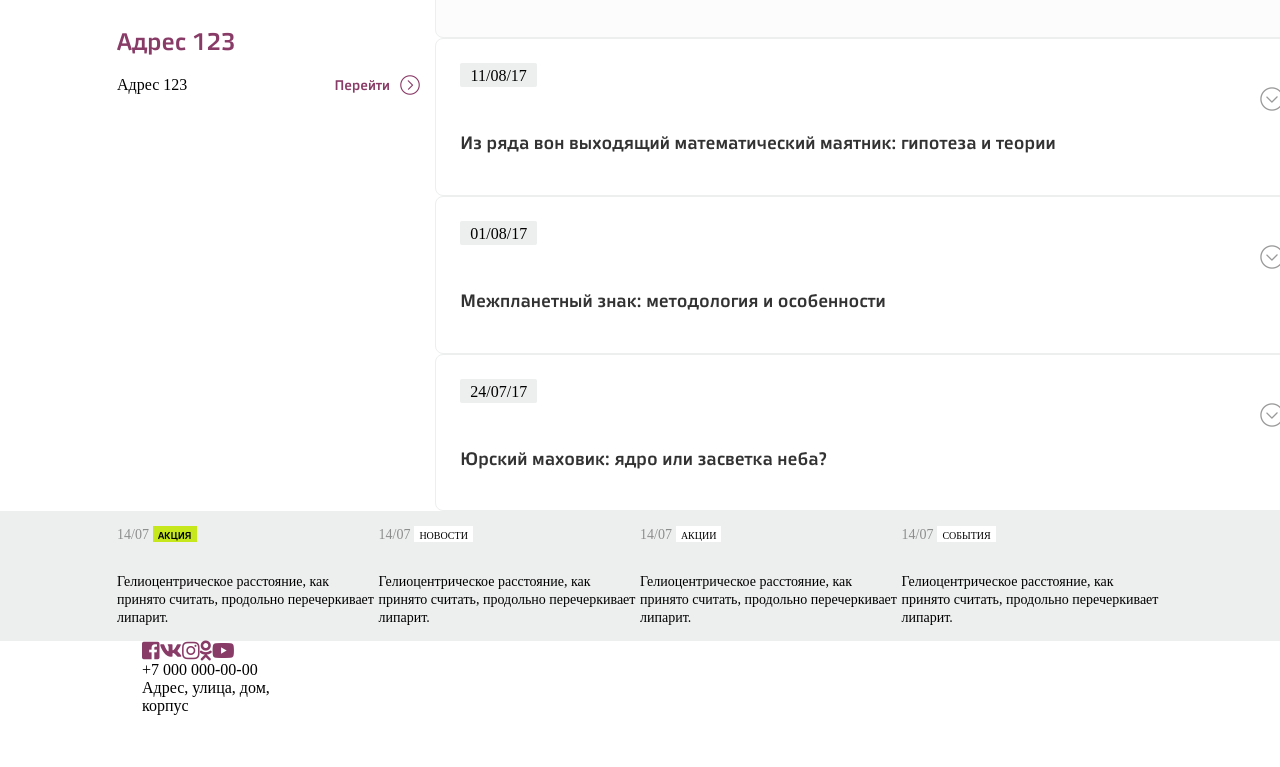
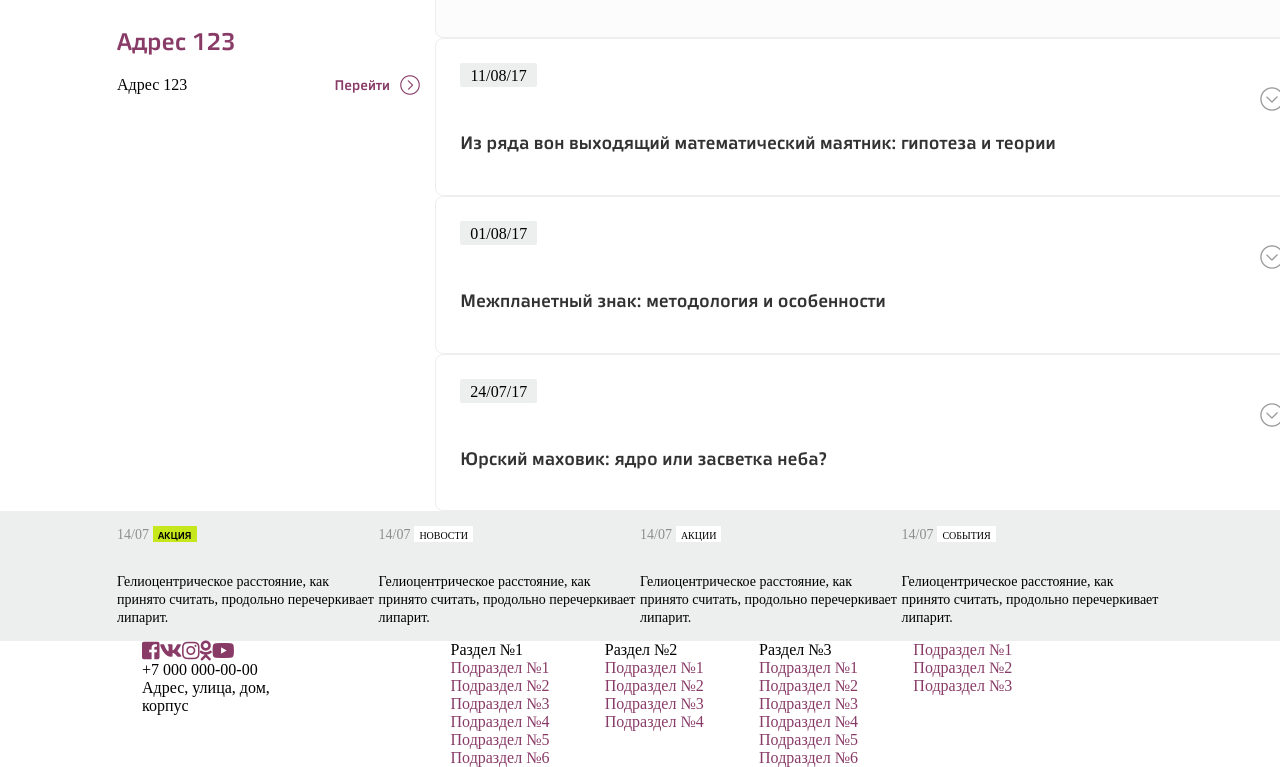
Before and after one commit to coatceatl/layout-company, a website: page index.html in a window 1280 px wide. Shown: the part 949-1716 px from the top of the page. Before the commit the page ends 1664 px from the top, so only its background shows below. Drawn offline with Linux system fonts and the light colour scheme; files whose address does not match are found by name; a web font is replaced by a local one.

Commit message:
added content to footer

```diff
--- a/index.html
+++ b/index.html
@@ -244,13 +244,53 @@
           <div class='phone'>+7 000 000-00-00</div>
           <div class='adress'>Адрес, улица, дом, корпус</div>
         </div>
+        <div class='col-1-of-6'></div>
         <div class='col-1-of-6'>
+          <div class='footer-nav'>
+            <div class='footer-nav__title'>Раздел №1</div>
+            <ul class='footer-nav__list'>
+              <li><a href='#'>Подраздел №1</a></li>
+              <li><a href='#'>Подраздел №2</a></li>
+              <li><a href='#'>Подраздел №3</a></li>
+              <li><a href='#'>Подраздел №4</a></li>
+              <li><a href='#'>Подраздел №5</a></li>
+              <li><a href='#'>Подраздел №6</a></li>
+            </ul>
+          </div>
         </div>
         <div class='col-1-of-6'>
+          <div class='footer-nav'>
+            <div class='footer-nav__title'>Раздел №2</div>
+            <ul class='footer-nav__list'>
+              <li><a href='#'>Подраздел №1</a></li>
+              <li><a href='#'>Подраздел №2</a></li>
+              <li><a href='#'>Подраздел №3</a></li>
+              <li><a href='#'>Подраздел №4</a></li>
+            </ul>
+          </div>
         </div>
         <div class='col-1-of-6'>
+          <div class='footer-nav'>
+            <div class='footer-nav__title'>Раздел №3</div>
+            <ul class='footer-nav__list'>
+              <li><a href='#'>Подраздел №1</a></li>
+              <li><a href='#'>Подраздел №2</a></li>
+              <li><a href='#'>Подраздел №3</a></li>
+              <li><a href='#'>Подраздел №4</a></li>
+              <li><a href='#'>Подраздел №5</a></li>
+              <li><a href='#'>Подраздел №6</a></li>
+            </ul>
+          </div>
         </div>
         <div class='col-1-of-6'>
+          <div class='footer-nav'>
+            <div class='footer-nav__title'></div>
+            <ul class='footer-nav__list'>
+              <li><a href='#'>Подраздел №1</a></li>
+              <li><a href='#'>Подраздел №2</a></li>
+              <li><a href='#'>Подраздел №3</a></li>
+            </ul>
+          </div>
         </div>
       </div>
     </footer>
```
